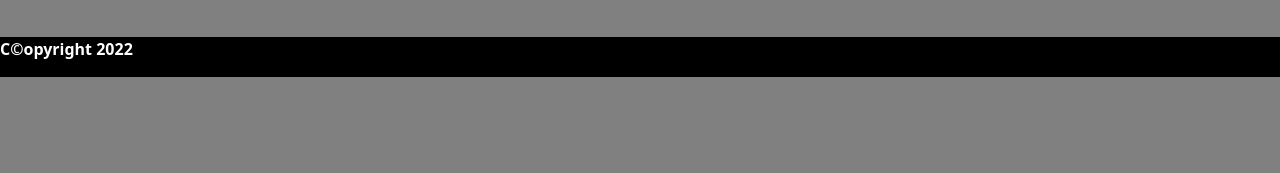
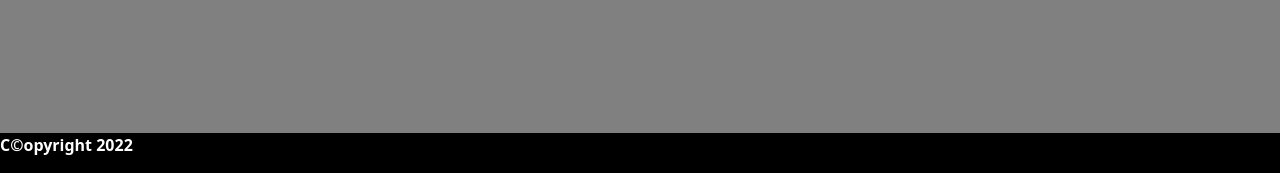
Before and after one commit to rishabAB/video-player, a plain HTML site: page index.html in a window 1280 px wide. Shown: the part 627-800 px from the top of the page. Drawn offline with nearby package versions, Linux system fonts and the light colour scheme.

Commit message:
footer fixes

```diff
--- a/index.css
+++ b/index.css
@@ -24,12 +24,13 @@ body
 
 .foot{
 
-  margin-top: 81vh;
+
   width: 100%;
   color: white;
   background-color: black;
   display: inline-block;
-  margin-top: 5vh;
+  position: fixed;
+  bottom: 0px;
 
 }
 
--- a/index.html
+++ b/index.html
@@ -1,4 +1,4 @@
-<!DOCTYPE html>
+<!-- <!DOCTYPE html> -->
 <html>
 <head>
 
@@ -61,14 +61,16 @@
 
        </div>
 
-
-  </body>
-
        <footer class="foot">
          <p id="copyright"> <b>C&copy;opyright 2022</b></p>
        </footer>
 
 
+  </body>
+
+
+
+
   <script src="index.js"></script>
 
     </html>
```
Lines whose indentation alone changed are shown as unchanged.
